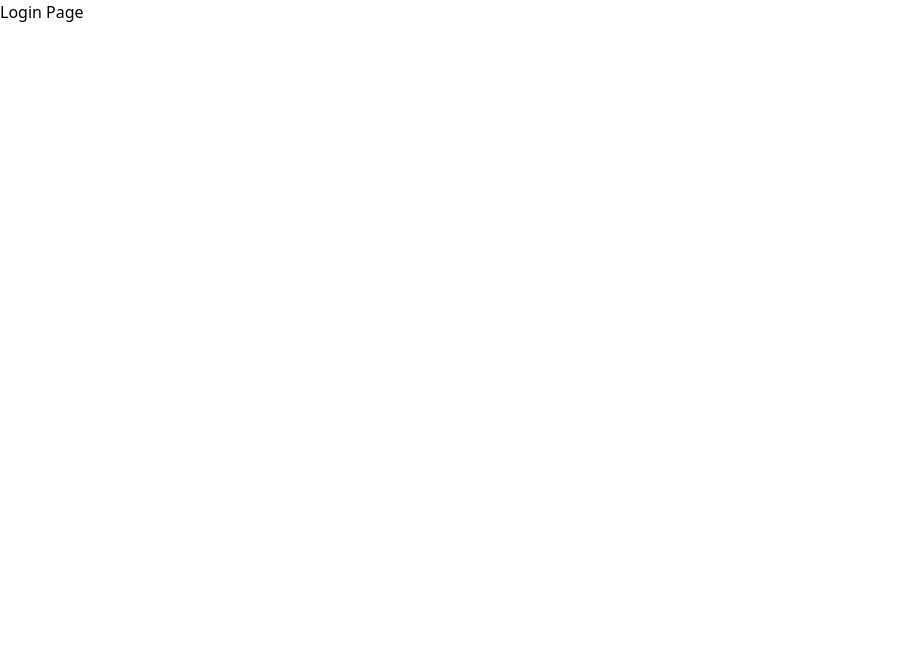
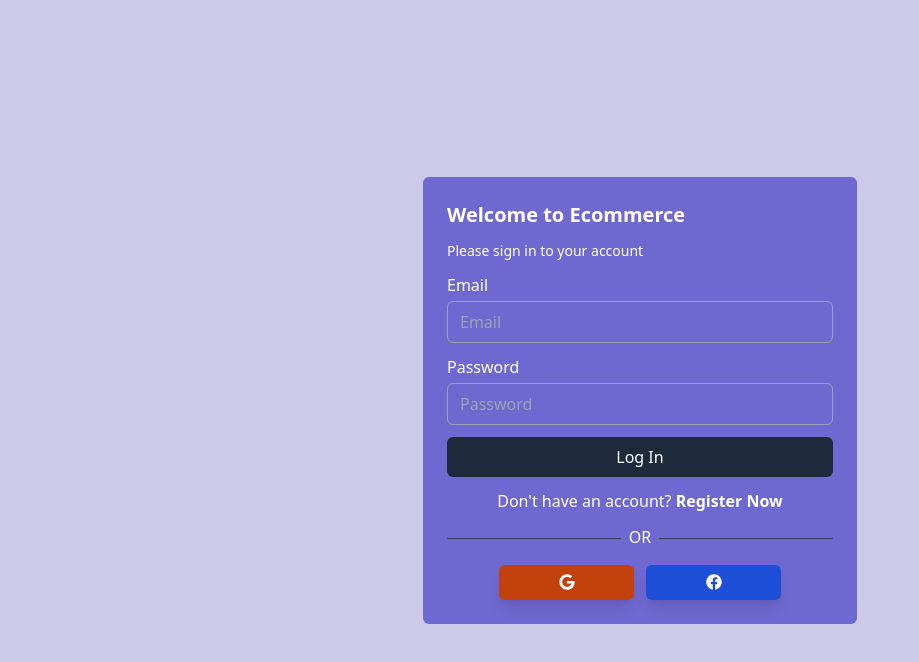
Before and after one commit to jandony/react-dashboard, a React (Create React App) app: page /login in a window 1280 px wide. Shown: the top 662 px of the page, without its empty margins (0-919 px from the left). Built offline with nearby package versions, Linux system fonts and the light colour scheme.

Commit message:
adding the login form

```diff
--- a/src/index.js
+++ b/src/index.js
@@ -1,4 +1,4 @@
-import React, { lazy } from 'react';
+import React, { lazy, Suspense } from 'react';
 import ReactDOM from 'react-dom/client';
 import './index.css';
 import reportWebVitals from './reportWebVitals';
@@ -8,7 +8,9 @@
 const root = ReactDOM.createRoot(document.getElementById('root'));
 root.render(
   <BrowserRouter>
-    <App />
+    <Suspense>
+        <App />
+    </Suspense>
   </BrowserRouter>
 );
 
--- a/src/views/auth/Login.jsx
+++ b/src/views/auth/Login.jsx
@@ -1,9 +1,48 @@
 import React from 'react';
+import { Link } from 'react-router-dom';
+import { FaGoogle, FaFacebook } from "react-icons/fa";
 
 const Login = () => {
     return (
-        <div>
-            <h1>Login Page</h1>
+        <div className="min-w-screen min-h-screen bg-[#cdcae9] flex justify-center items-center">
+            <div className="w-[450px] text-[#ffffff] p-2">
+                <div className="bg-[#6f68d1] p-6 rounded-md">
+                    <h2 className="text-xl mb-3 font-bold">Welcome to Ecommerce</h2>
+                    <p className="text-sm mb-3 font-medium">Please sign in to your account</p>
+                    <form>
+                        <div className="flex flex-col w-full gap-1 mb-3">
+                            <label htmlFor="email">Email</label>
+                            <input className="px-3 py-2 outline-none border border-slate-400 bg-transparent rounded-md" type="text" name="email" placeholder='Email' id="email" required />
+                        </div>
+                        <div className="flex flex-col w-full gap-1 mb-3">
+                            <label htmlFor="password">Password</label>
+                            <input className="px-3 py-2 outline-none border border-slate-400 bg-transparent rounded-md" type="text" name="password" placeholder='Password' id="password" required />
+                        </div>
+
+                        <button className="bg-slate-800 w-full hover:shadow-blue-300/ hover:shadow-lg text-white rounded-md px-7 py-2 mb-3">Log In</button>
+
+                        <div className="flex items-center mb-3 gap-3 justify-center">
+                            <p>Don't have an account? <Link className="font-bold hover:underline" to="/register">Register Now</Link></p>
+                        </div>
+                        <div className="w-full flex justify-center items-center mb-3">
+                            <div className="w-[45%] bg-slate-700 h-[1px]"></div>
+                            <div className="w-[10%] flex justify-center items-center">
+                                <span className="pb-1">OR</span>
+                            </div>
+                            <div className="w-[45%] bg-slate-700 h-[1px]"></div>
+                        </div>
+
+                        <div className="flex justify-center items-center gap-3">
+                            <div className="w-[135px] h-[35px] flex rounded-md bg-orange-700 shadow-lg hover:shadow-orange-700/50 justify-center cursor-pointer items-center overflow-hidden">
+                                <span><FaGoogle /></span>
+                            </div>
+                            <div className="w-[135px] h-[35px] flex rounded-md bg-blue-700 shadow-lg hover:shadow-blue-700/50 justify-center cursor-pointer items-center overflow-hidden">
+                                <span><FaFacebook /></span>
+                            </div>
+                        </div>
+                    </form>
+                </div>
+            </div>
         </div>
     );
 };
--- a/src/views/auth/Register.jsx
+++ b/src/views/auth/Register.jsx
@@ -5,8 +5,8 @@
 const Register = () => {
     return (
         <div className="min-w-screen min-h-screen bg-[#cdcae9] flex justify-center items-center">
-            <div className="w-[350px] text-[#ffffff] p-2">
-                <div className="bg-[#6f68d1] p-4 rounded-md">
+            <div className="w-[450px] text-[#ffffff] p-2">
+                <div className="bg-[#6f68d1] p-6 rounded-md">
                     <h2 className="text-xl mb-3 font-bold">Welcome to Ecommerce</h2>
                     <p className="text-sm mb-3 font-medium">Please register your account</p>
                     <form>
@@ -30,7 +30,7 @@
                         <button className="bg-slate-800 w-full hover:shadow-blue-300/ hover:shadow-lg text-white rounded-md px-7 py-2 mb-3">Sign Up</button>
 
                         <div className="flex items-center mb-3 gap-3 justify-center">
-                            <p>Already have an account? <Link className="font-bold" to="/login">Sign In</Link></p>
+                            <p>Already have an account? <Link className="font-bold hover:underline" to="/login">Sign In</Link></p>
                         </div>
                         <div className="w-full flex justify-center items-center mb-3">
                             <div className="w-[45%] bg-slate-700 h-[1px]"></div>
```
